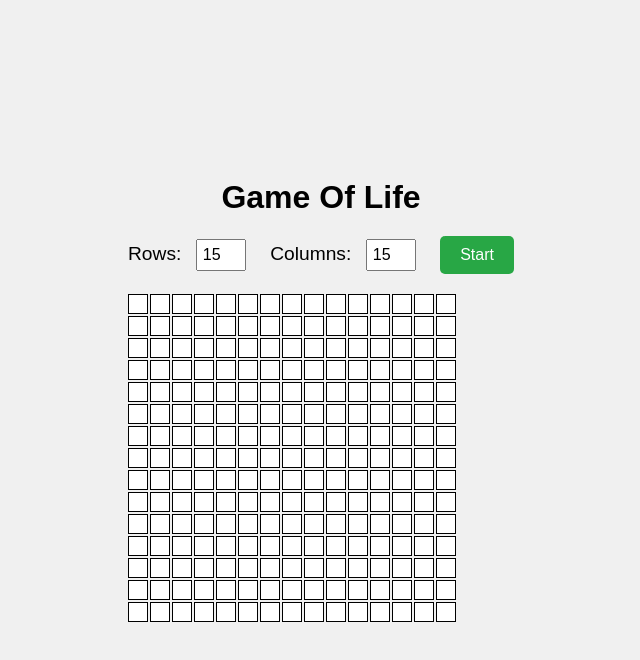
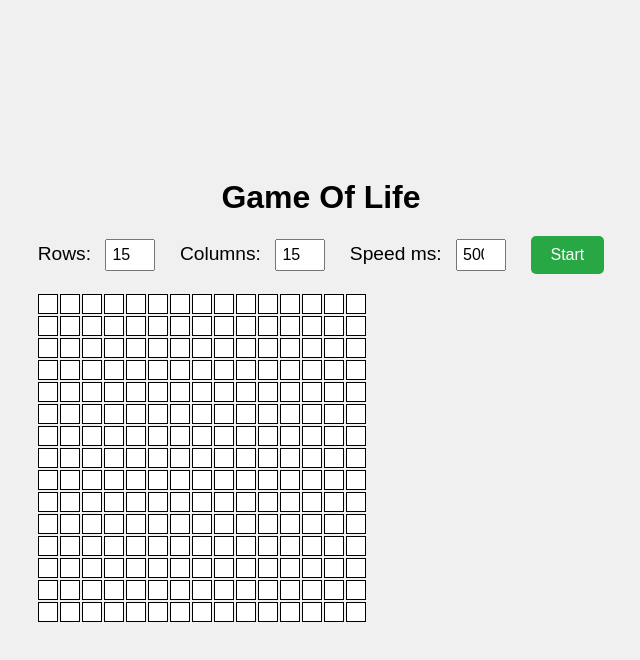
Before and after one commit to MarkusIngerslev/GameOfLife, a plain HTML site: page index.html in a window 1280 px wide. Both pictures are taken after a click on the button "Start". Shown: the whole page, without its empty margins (319-959 px from the left). Drawn offline with Linux system fonts and the light colour scheme.

Commit message:
Tilføjet så man nu manuelt kan ændre på "generations speed", så det er nemmer at påvirke spillet

```diff
--- a/index.html
+++ b/index.html
@@ -22,6 +22,9 @@
                 <label for="input-cols">Columns:</label>
                 <input type="number" id="input-cols" value="15" min="1" />
 
+                <label for="input-speed">Speed ms:</label>
+                <input type="number" id="input-speed" value="500" min="1" />
+
                 <button id="start-btn">Start</button>
             </div>
 
--- a/js/controller.js
+++ b/js/controller.js
@@ -14,6 +14,7 @@ function startGame() {
     // Hent værdier fra inputfelterne
     const rows = parseInt(document.getElementById("input-rows").value);
     const cols = parseInt(document.getElementById("input-cols").value);
+    const loopTimer = parseInt(document.getElementById("input-speed").value);
 
     // Initialize model and view med brugerdefineret rækker og kolonner
     model.init(rows, cols);
@@ -27,7 +28,7 @@ function startGame() {
     view.updateBoard(model.getGrid());
 
     // Start spillet med automatisk opdatering af generationer
-    startGameLoop();
+    startGameLoop(loopTimer);
 }
 
 function handleClick(row, col) {
@@ -36,9 +37,9 @@ function handleClick(row, col) {
     view.updateBoard(model.getGrid());
 }
 
-function startGameLoop() {
+function startGameLoop(loopTimer) {
     setInterval(() => {
         model.getNextGeneration();
         view.updateBoard(model.getGrid());
-    }, 500); // Justér intervallet som ønsket
+    }, loopTimer); // Justér intervallet som ønsket
 }
```
